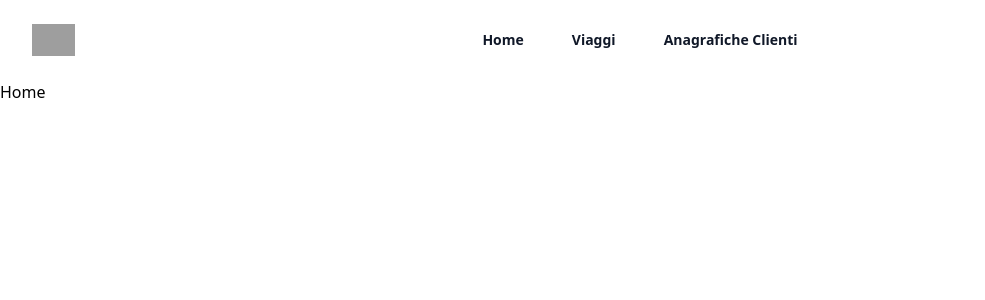
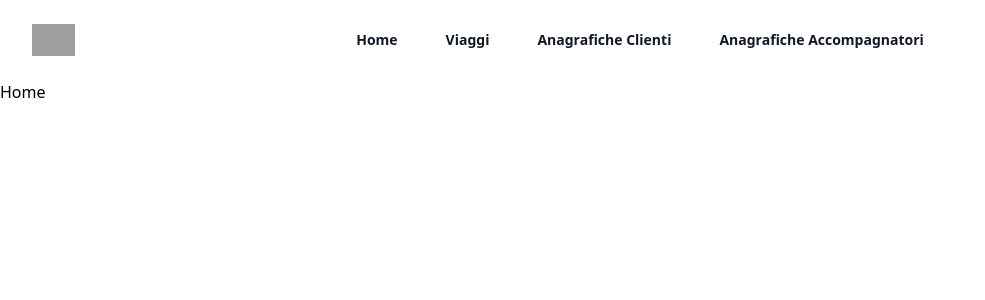
Before and after one commit to fabioferrero90/booroad-cs, a React (Vite) app: page / in a window 1280 px wide. Shown: the top 300 px of the page, without its empty margins (0-985 px from the left). Built offline with nearby package versions, Linux system fonts and the light colour scheme; grey boxes are pictures that could not be loaded.

Commit message:
added routes

```diff
--- a/src/App.jsx
+++ b/src/App.jsx
@@ -2,6 +2,9 @@ import { BrowserRouter, Routes, Route } from "react-router-dom";
 import { useDataContext, DataProvider } from "./context/DataContext";
 import DefaultLayout from "./layout/DefaultLayout";
 import Home from "./pages/Home";
+import Travels from "./pages/Travels";
+import Customers from "./pages/Customers";
+import Users from "./pages/Users";
 
 const App = () => {
   return (
@@ -11,6 +14,9 @@ const App = () => {
           <Routes>
             <Route Component={DefaultLayout}>
               <Route path="/" Component={Home} />
+              <Route path="/travels" Component={Travels} />
+              <Route path="/customers" Component={Customers} />
+              <Route path="/users" Component={Users} />
             </Route>
           </Routes>
         </BrowserRouter>
--- a/src/components/Header.jsx
+++ b/src/components/Header.jsx
@@ -2,8 +2,6 @@ import { NavLink } from "react-router-dom";
 import { useDataContext } from "../context/DataContext";
 
 const Header = ({ headerMenu , adminHeaderMenu }) => {
-  console.log(headerMenu);
-
   const { isAdmin } = useDataContext();
 
   return (
--- a/src/context/DataContext.jsx
+++ b/src/context/DataContext.jsx
@@ -4,7 +4,7 @@ import db from '../data/db.json';
 
 const DataProvider = ({ children }) => {
 
-  const [isAdmin, setIsAdmin] = useState(false);
+  const [isAdmin, setIsAdmin] = useState(true);
 
   const data = JSON.parse(JSON.stringify(db));
   return (
```
